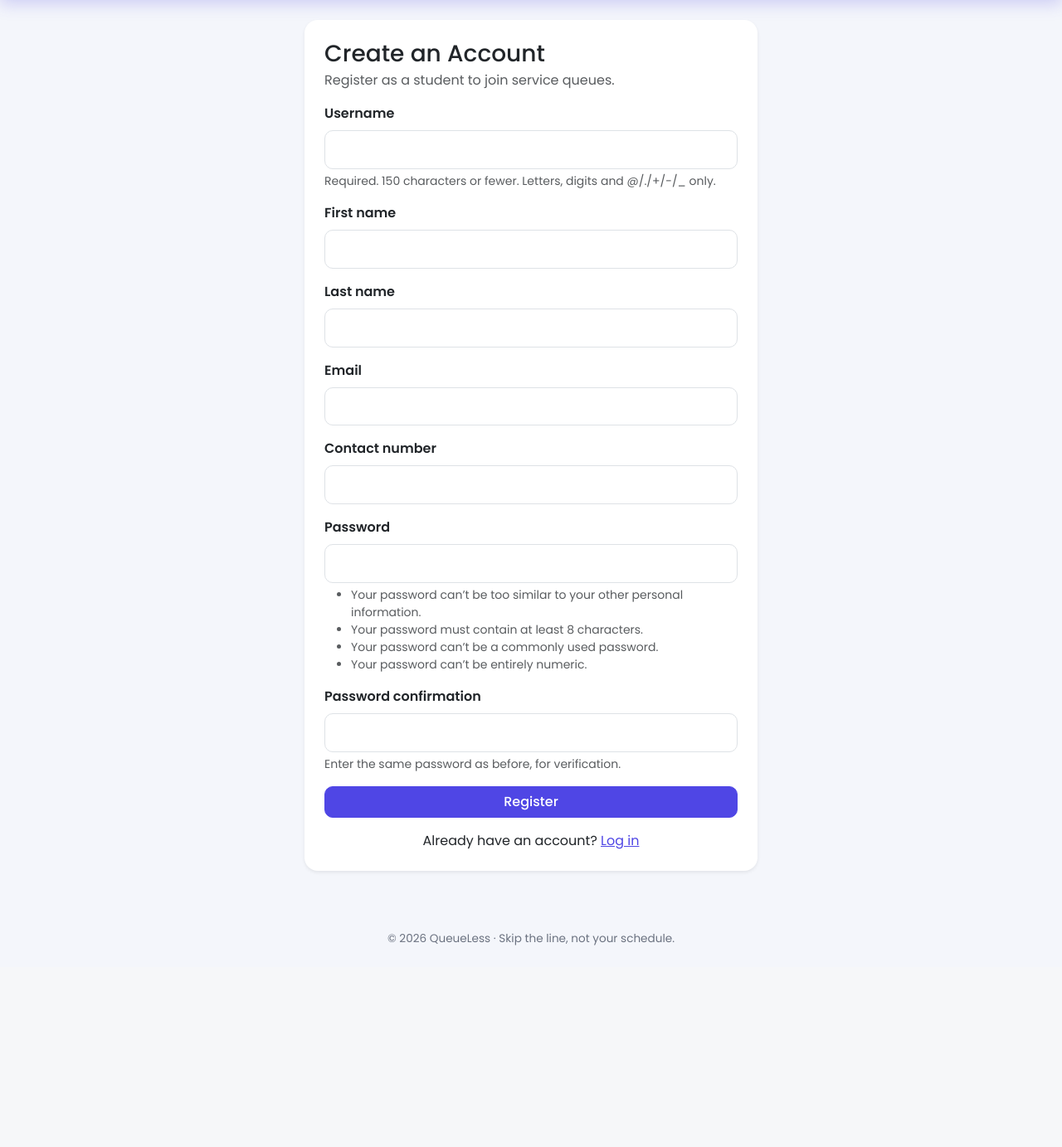
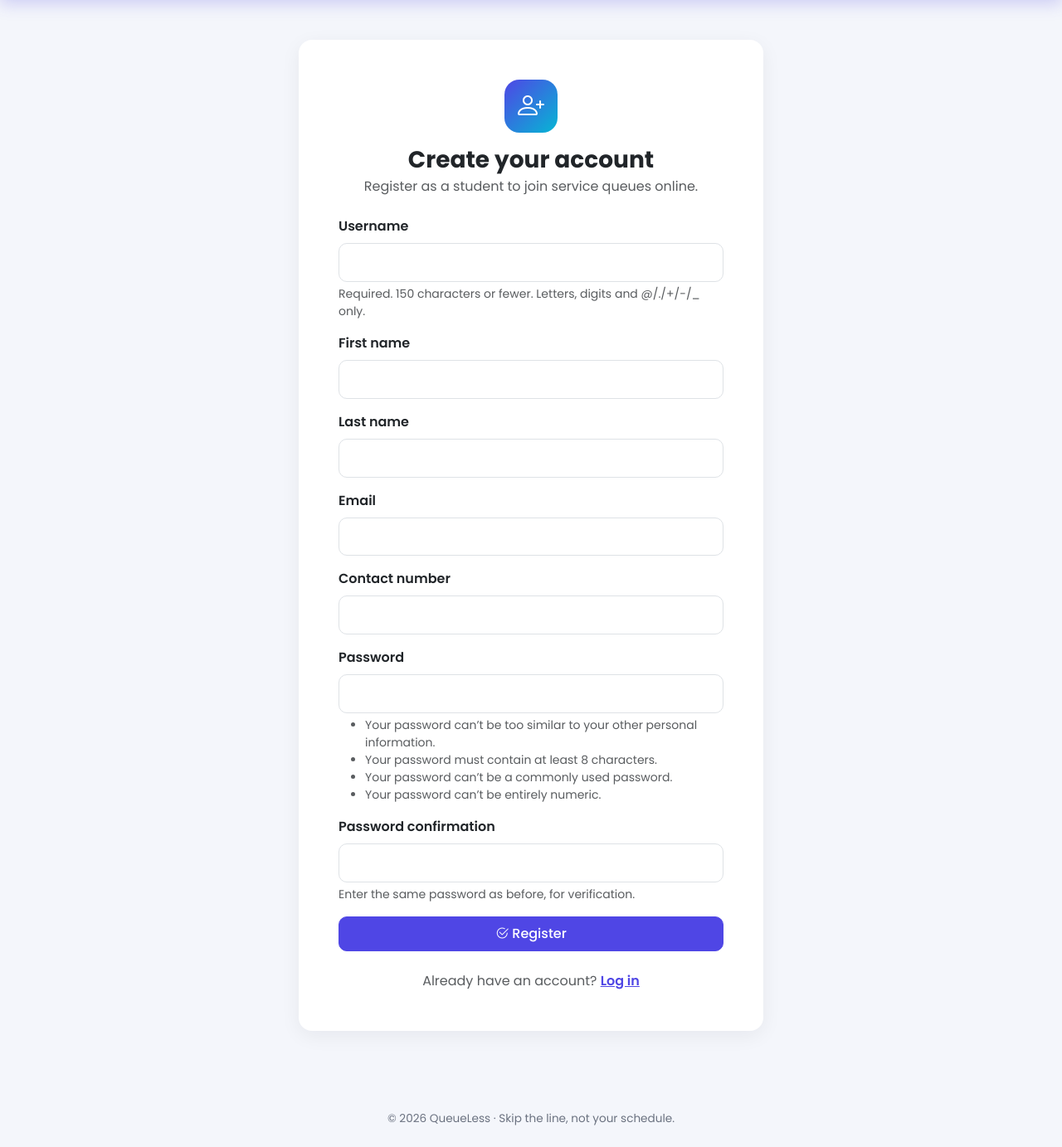
Before and after one commit to Ryzzz44/QueueLess-Salado-Samuel-G8, a Django app: page /register/ in a window 1280 px wide. Shown: the part 60-1443 px from the top of the page at 83% size. Before the commit the page ends 1200 px from the top, so only its background shows below. Run offline with Django 5.2, Linux system fonts and the light colour scheme.

Commit message:
Redesign login and register pages

```diff
--- a/templates/accounts/register.html
+++ b/templates/accounts/register.html
@@ -1,20 +1,19 @@
 {% extends 'base.html' %}
 {% block title %}Register | QueueLess{% endblock %}
 {% block content %}
-<div class="row justify-content-center">
-    <div class="col-md-6">
-        <div class="card shadow-sm">
-            <div class="card-body p-4">
-                <h3 class="mb-1">Create an Account</h3>
-                <p class="text-muted">Register as a student to join service queues.</p>
-                <form method="post" novalidate>
-                    {% csrf_token %}
-                    {% include 'form_fields.html' %}
-                    <button type="submit" class="btn btn-primary w-100">Register</button>
-                </form>
-                <p class="mt-3 mb-0 text-center">Already have an account? <a href="{% url 'login' %}">Log in</a></p>
-            </div>
+<div class="card auth-card" style="max-width:560px;">
+    <div class="card-body p-4 p-md-5">
+        <div class="text-center mb-4">
+            <div class="auth-logo mb-3"><i class="bi bi-person-plus"></i></div>
+            <h3 class="fw-bold mb-1">Create your account</h3>
+            <p class="text-muted mb-0">Register as a student to join service queues online.</p>
         </div>
+        <form method="post" novalidate>
+            {% csrf_token %}
+            {% include 'form_fields.html' %}
+            <button type="submit" class="btn btn-primary w-100 py-2"><i class="bi bi-check2-circle"></i> Register</button>
+        </form>
+        <p class="mt-4 mb-0 text-center text-muted">Already have an account? <a href="{% url 'login' %}" class="fw-semibold">Log in</a></p>
     </div>
 </div>
 {% endblock %}
```
Also changed, not shown: templates/accounts/login.html (+12 -12 lines).
